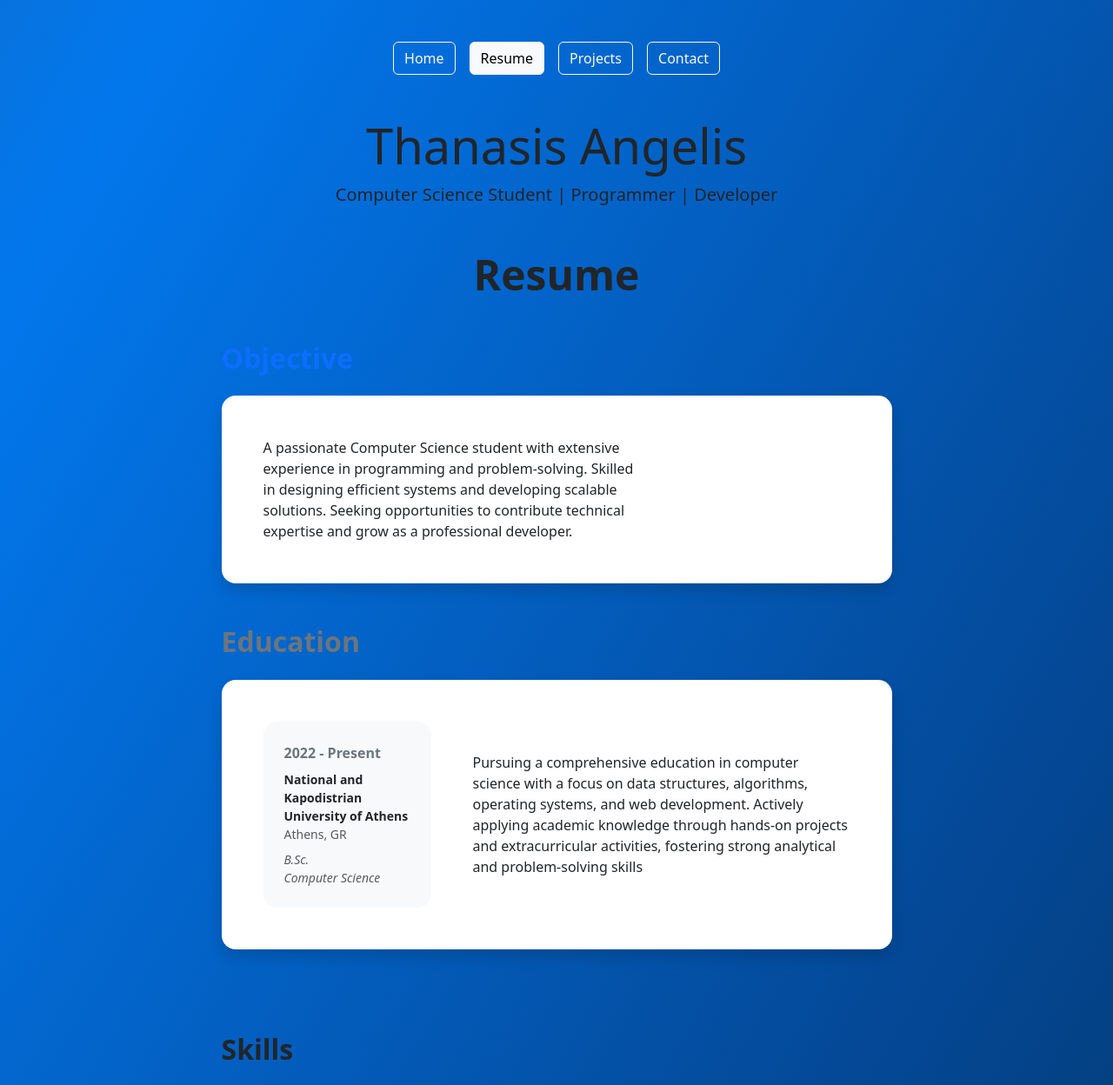
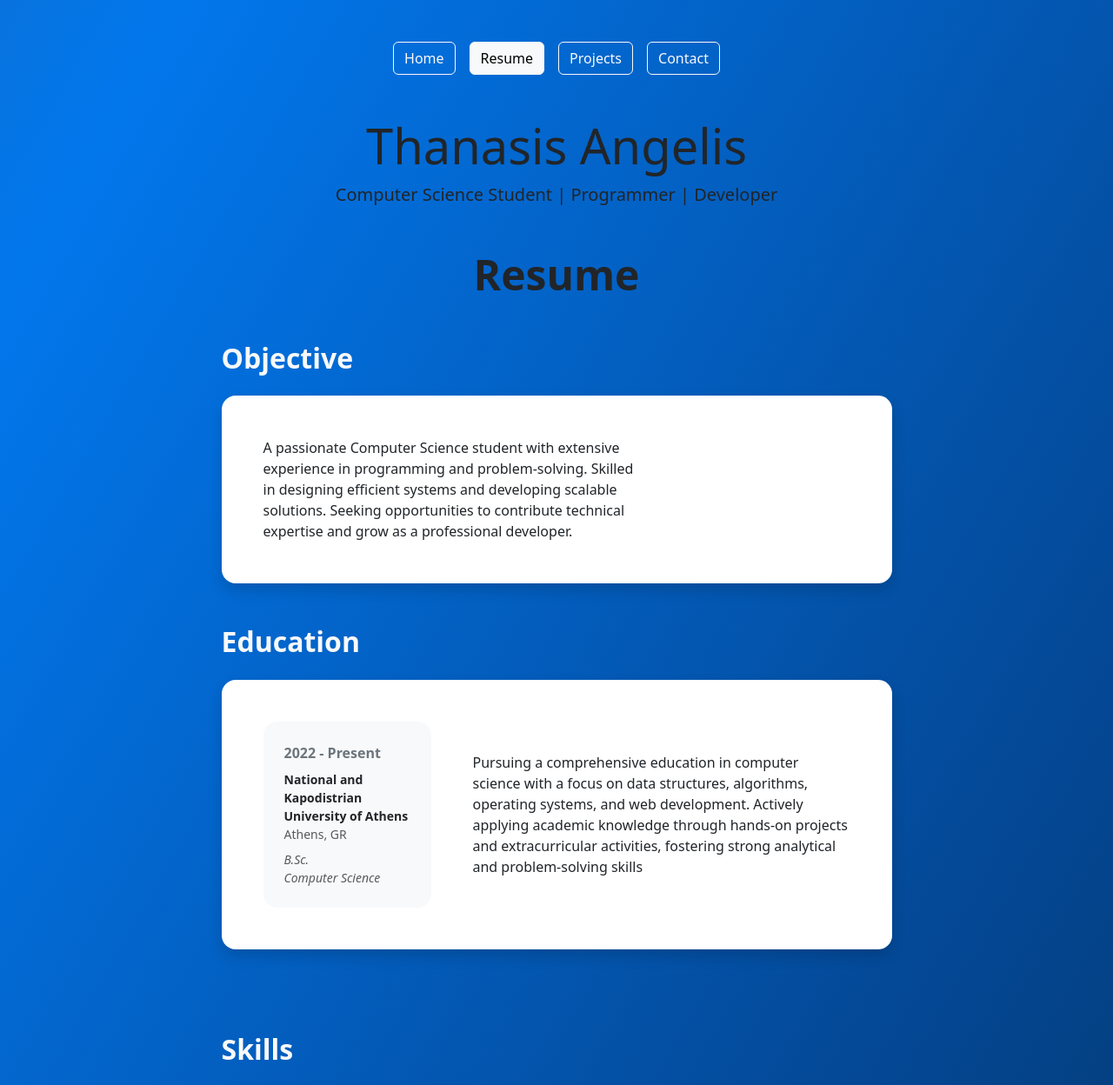
Before and after one commit to mrphoenix300/Personal-Site, a plain HTML site: page public/resume.html in a window 1280 px wide. Shown: the top 1248 px of the page at 87% size. Drawn offline with nearby package versions, Linux system fonts and the light colour scheme.

Commit message:
Change text color in Resume Page

```diff
--- a/public/resume.html
+++ b/public/resume.html
@@ -32,7 +32,7 @@
                 <!-- Experience Section-->
                 <section>
                     <div class="d-flex align-items-center justify-content-between mb-4">
-                        <h2 class="text-primary fw-bolder mb-0">Objective</h2>
+                        <h2 class="text-light fw-bolder mb-0">Objective</h2>
                     </div>
                     <!-- Experience Card 1-->
                     <div class="card shadow border-0 rounded-4 mb-5">
@@ -45,7 +45,7 @@
                 </section>
                 <!-- Education Section-->
                 <section>
-                    <h2 class="text-secondary fw-bolder mb-4">Education</h2>
+                    <h2 class="text-light fw-bolder mb-4">Education</h2>
                     <!-- Education Card 1-->
                     <div class="card shadow border-0 rounded-4 mb-5">
                         <div class="card-body p-5">
@@ -73,7 +73,7 @@
                 <!-- Skills Section-->
                 <section>
                     <!-- Skillset Card-->
-                    <h2 class="text-dark fw-bolder mb-4">Skills</h2>
+                    <h2 class="text-light fw-bolder mb-4">Skills</h2>
                     <div class="card shadow border-0 rounded-4 mb-5">
                         <div class="card-body p-5">
                             <!-- Professional skills list-->
```
